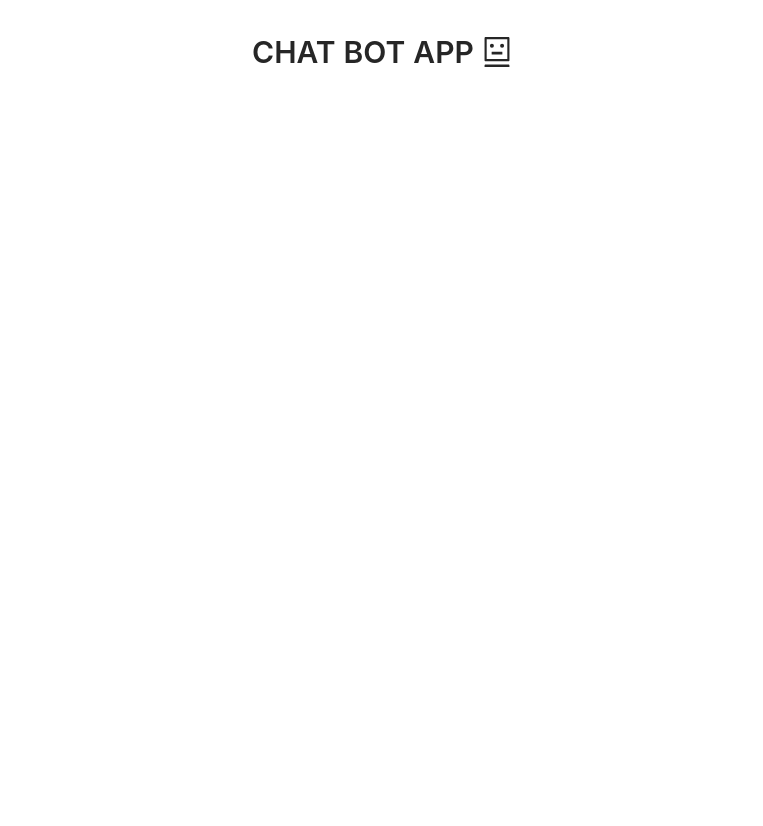
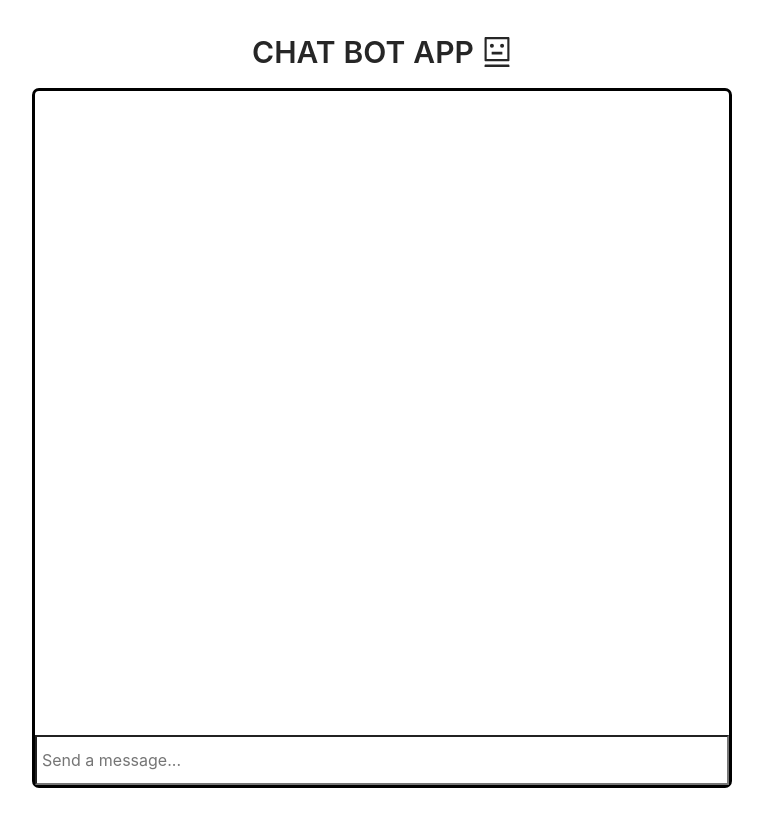
Before and after one commit to rnrn99/node-react-chatbot, a React (Create React App) app in the folder client/: page / in a window 1280 px wide. Shown: the top 826 px of the page, without its empty margins (258-1021 px from the left). Built offline with nearby package versions, Linux system fonts and the light colour scheme.

Commit message:
frontend 채팅창 구현 - 창 만들기

```diff
--- a/client/src/App.js
+++ b/client/src/App.js
@@ -1,6 +1,7 @@
 import React from "react";
 import { Typography } from 'antd';
 import { RobotOutlined } from '@ant-design/icons';
+import Chatbot from "./chatbot/chatbot";
 const { Title } = Typography;
 
 function App() {
@@ -10,7 +11,7 @@ function App() {
         <Title level={2} >CHAT BOT APP&nbsp;<RobotOutlined /></Title>
       </div>
       <div style={{ display: 'flex', justifyContent: 'center' }}>
-
+        <Chatbot />
       </div>
     </div>
   )
--- /dev/null
+++ b/client/src/chatbot/chatbot.js
@@ -0,0 +1,35 @@
+import React from 'react';
+
+function Chatbot() {
+
+    const keyPressHandler = (event) => {
+        if(event.key === 'Enter'){
+           // 아무것도 입력하지 않고 엔터를 누를 경우
+            if(!event.target.value){
+                return alert('내용을 입력해 주세요');
+            }
+
+            // 내용 입력 후 엔터 > textQuery에 req 보냄 > input창 비워줌
+
+            event.target.value = '';
+
+        }
+    }
+
+
+    return (
+        <div style={{ width: 700, height: 700, border: '3px solid #000', borderRadius: '7px' }}>
+            <div style={{ width: '100%', height: 644, overflow:'auto'}}>
+            </div>
+            <input
+                style={{ margin: 0, width: '100%', height: 50, padding: '5px', fontSize: '1rem'}}
+                placeholder='Send a message...'
+                onKeyPress={keyPressHandler}
+                type="text"
+            />
+        </div>
+    )
+
+}
+
+export default Chatbot;
```
